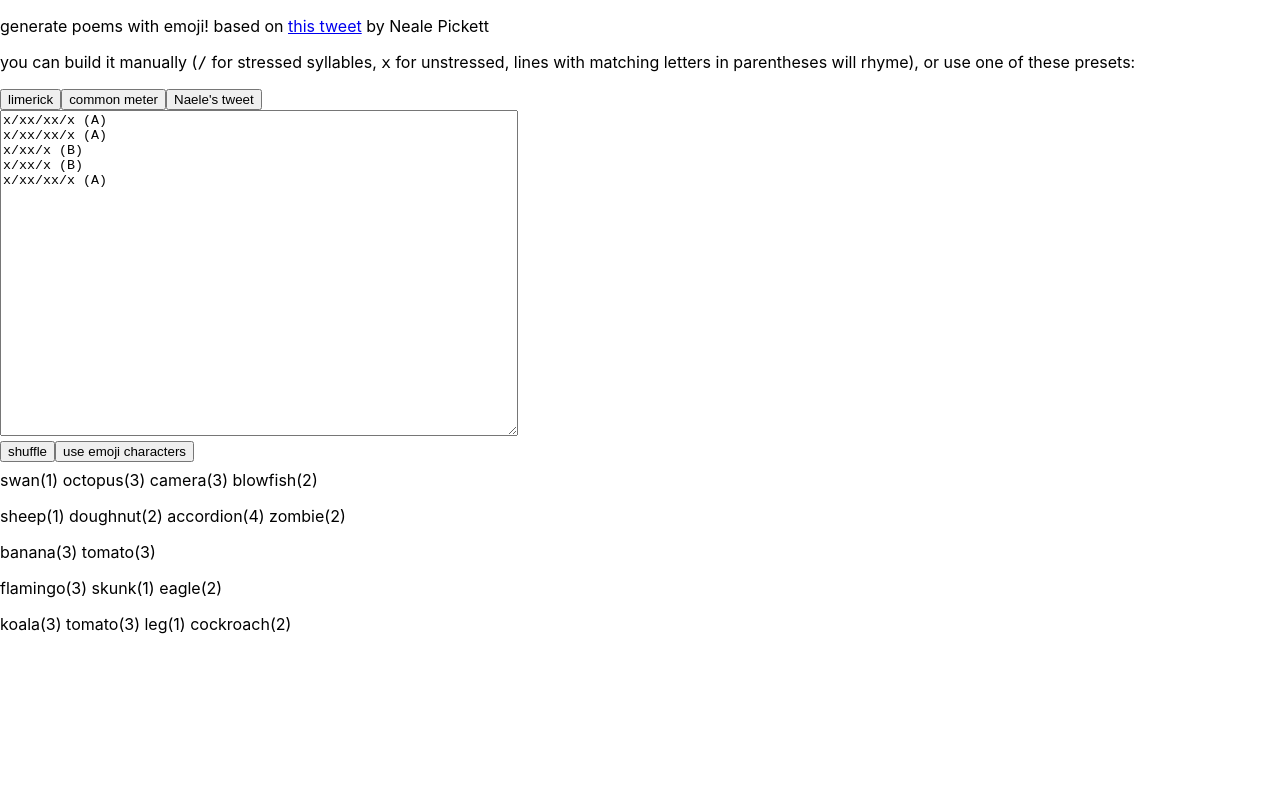
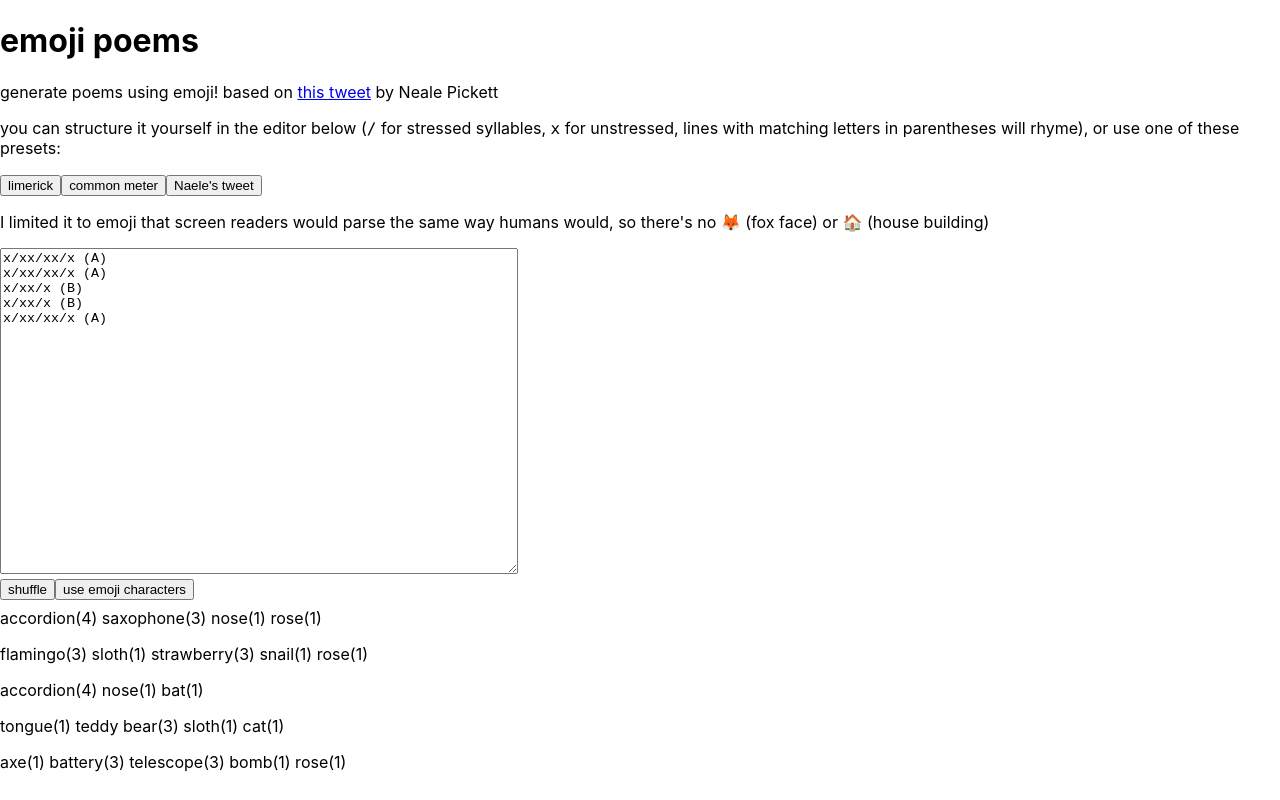
Before and after one commit to danfishgold/emoji-poetry, a React (Vite) app: page / in a window 1280 px wide. Built offline with nearby package versions, Linux system fonts and the light colour scheme.

Commit message:
RHYMESSSSSSS feat. many hacks

```diff
--- a/src/App.tsx
+++ b/src/App.tsx
@@ -1,6 +1,10 @@
 import React, { useEffect, useState } from 'react'
 import './App.css'
-import { randomPatternOptionButPreferrablyLong, Emoji } from './emoji'
+import {
+  randomPatternOptionButPreferrablyLong,
+  Emoji,
+  randomRhymingPatternOptions,
+} from './emoji'
 
 type RawString = { type: 'rawString'; string: string }
 type LinePattern = { type: 'linePattern'; scansion: string; rhyme?: string }
@@ -22,7 +26,7 @@ function App() {
   const [shouldUseSymbols, setShouldUseSymbols] = useState(false)
 
   const regenerateBlock = () => {
-    setGeneratedBlock(generateBlock(pattern, shouldUseSymbols))
+    setGeneratedBlock(generateBlock(pattern))
   }
 
   const generatedLines = generatedBlock
@@ -51,21 +55,26 @@ function App() {
 
   return (
     <div className='App'>
+      <h1>emoji poems</h1>
       <p>
-        generate poems with emoji! based on{' '}
+        generate poems using emoji! based on{' '}
         <a href='https://twitter.com/NealePickett/status/1364301232613990403'>
           this tweet
         </a>{' '}
         by Neale Pickett
       </p>
       <p>
-        you can build it manually (<code>/</code> for stressed syllables,{' '}
-        <code>x</code> for unstressed, lines with matching letters in
-        parentheses will rhyme), or use one of these presets:
+        you can structure it yourself in the editor below (<code>/</code> for
+        stressed syllables, <code>x</code> for unstressed, lines with matching
+        letters in parentheses will rhyme), or use one of these presets:
       </p>
       <button onClick={() => setPattern(limerick)}>limerick</button>
       <button onClick={() => setPattern(commonMeter)}>common meter</button>
       <button onClick={() => setPattern(tweet)}>Naele's tweet</button>
+      <p>
+        I limited it to emoji that screen readers would parse the same way
+        humans would, so there's no 🦊 (fox face) or 🏠 (house building)
+      </p>
       <div>
         <textarea
           value={pattern}
@@ -86,23 +95,59 @@ function App() {
 }
 const patternRegex = /([\/x]+)(?: *\(([A-Z])\))?/g
 
-function generateBlock(
-  pattern: string,
-  shouldUseSymbols: boolean,
-): GeneratedPart[] {
+function generateAllLines(lines: LinePattern[]): GeneratedLine[] {
+  const rhymeGroups = new Map<string | undefined, [string, number][]>()
+  lines.forEach((line, index) => {
+    const existing = rhymeGroups.get(line.rhyme) ?? []
+    rhymeGroups.set(line.rhyme, existing.concat([[line.scansion, index]]))
+  })
+
+  const allGeneratedLines = Array.from(rhymeGroups.entries())
+    .map(([group, lines]): [Emoji[], number][] => {
+      const scansions = lines.map((line) => line[0])
+      const generatedLines = group
+        ? randomRhymingPatternOptions(scansions)
+        : scansions.map((s) => randomPatternOptionButPreferrablyLong(s))
+
+      const indexes = lines.map((line) => line[1])
+      return generatedLines.map((line, index) => [line, indexes[index]])
+    })
+    .flat(1)
+
+  const sortedGeneratedLines = allGeneratedLines
+    .sort((a, b) => a[1] - b[1])
+    .map((l) => l[0])
+
+  return sortedGeneratedLines.map((line) => ({
+    type: 'generatedLine',
+    sequence: line,
+  }))
+}
+
+// HACKKKKK
+function generateBlock(pattern: string): GeneratedPart[] {
   const parts = split(pattern)
-
-  return parts.map((part) => {
-    switch (part.type) {
-      case 'rawString': {
-        return part
-      }
-      case 'linePattern': {
-        const sequence = randomPatternOptionButPreferrablyLong(part.scansion)
-        return { type: 'generatedLine' as const, sequence }
-      }
+  let result: (GeneratedPart | undefined)[] = parts.map((part) => {
+    if (part.type === 'linePattern') {
+      return undefined
+    } else {
+      return part
     }
   })
+
+  const indexedLinePatterns = parts
+    .map((part, index): [PatternPart, number] => [part, index])
+    .filter((p) => p[0].type === 'linePattern') as [LinePattern, number][]
+
+  const linePatterns = indexedLinePatterns.map((p) => p[0])
+  const indexes = indexedLinePatterns.map((p) => p[1])
+  const generatedLines = generateAllLines(linePatterns)
+
+  generatedLines.forEach((line, index) => {
+    result[indexes[index]] = line
+  })
+
+  return result as GeneratedPart[]
 }
 function split(pattern: string): PatternPart[] {
   const matches = pattern.matchAll(patternRegex)
--- a/src/emoji.ts
+++ b/src/emoji.ts
@@ -72,15 +72,63 @@ export class Emoji {
 
 export const emoji = emojiData.emoji.map((properties) => new Emoji(properties))
 
+const emojiByCharacter = new Map(emoji.map((e) => [e.character, e]))
+
+export function randomRhymingPatternOptions(
+  patterns: string[],
+  remainingTries: number = 10000,
+): Emoji[][] {
+  if (patterns.length < 2) {
+    return patterns.map((p) => randomPatternOption(p, remainingTries))
+  }
+
+  if (remainingTries === 0) {
+    throw new Error(`nioeee with ${patterns.join(' ')}`)
+  }
+
+  const rhymingGroup = [...random(emojiData.rhymes)].map(
+    (e) => emojiByCharacter.get(e)!,
+  )
+
+  try {
+    return patterns.map((pattern) =>
+      randomPatternOptionWithEndFromOptions(pattern, rhymingGroup),
+    )
+  } catch {
+    return randomRhymingPatternOptions(patterns, remainingTries - 1)
+  }
+}
+
+function randomPatternOptionWithEndFromOptions(
+  pattern: string,
+  options: Emoji[],
+  remainingTries: number = 10000,
+): Emoji[] {
+  const relevantOptions = options.filter((option) => {
+    const subpattern = pattern.slice(-option.syllableCount)
+    return option.matchesPattern(subpattern)
+  })
+
+  if (relevantOptions.length === 0) {
+    throw new Error('nope')
+  }
+
+  const option = random(relevantOptions)
+  return randomPatternOptionButPreferrablyLong(
+    pattern.slice(0, -option.syllableCount),
+    remainingTries,
+  ).concat([option])
+}
+
 export function randomPatternOptionButPreferrablyLong(
   pattern: string,
   remainingTries: number = 10000,
-) {
+): Emoji[] {
   const attempts = new Array(20)
     .fill(0)
     .map(() => randomPatternOption(pattern, remainingTries))
 
-  return minBy(attempts, (line) => line.length)
+  return minBy(attempts, (line) => line.length)[0]
 }
 
 export function randomPatternOption(
@@ -92,11 +140,13 @@ export function randomPatternOption(
   }
 
   if (remainingTries === 0) {
-    throw new Error(`Failed to build a phrase with the pattern ${pattern}`)
+    throw new Error(
+      `Failed to build a phrase with the pattern ${JSON.stringify(pattern)}`,
+    )
   }
 
   const first = random(emoji)
-  if (first.syllableCount > pattern.length) {
+  if (first.syllableCount > JSON.stringify(pattern).length) {
     return randomPatternOption(pattern, remainingTries)
   }
 
--- a/src/util.ts
+++ b/src/util.ts
@@ -6,11 +6,11 @@ export function random<T>(array: T[]): T {
   return array[Math.floor(Math.random() * array.length)]
 }
 
-export function minBy<T>(array: T[], fn: (el: T) => number): T {
+export function minBy<T>(array: T[], fn: (el: T) => number): [T, number] {
   return extremumBy(array, fn, Math.min)
 }
 
-export function maxBy<T>(array: T[], fn: (el: T) => number): T {
+export function maxBy<T>(array: T[], fn: (el: T) => number): [T, number] {
   return extremumBy(array, fn, Math.max)
 }
 
@@ -18,10 +18,10 @@ function extremumBy<T>(
   array: T[],
   pluck: (el: T) => number,
   extremum: (...values: number[]) => number,
-): T {
-  const firstPair: [number, T] = [pluck(array[0]), array[0]]
-  const bestPair = array.slice(1).reduce((best, next) => {
-    const pair: [number, T] = [pluck(next), next]
+): [T, number] {
+  const firstPair: [number, T, number] = [pluck(array[0]), array[0], 0]
+  const bestPair = array.slice(1).reduce((best, next, nextIndex) => {
+    const pair: [number, T, number] = [pluck(next), next, nextIndex]
     if (extremum(best[0], pair[0]) == best[0]) {
       return best
     } else {
@@ -29,5 +29,5 @@ function extremumBy<T>(
     }
   }, firstPair)
 
-  return bestPair[1]
+  return [bestPair[1], bestPair[2]]
 }
```
